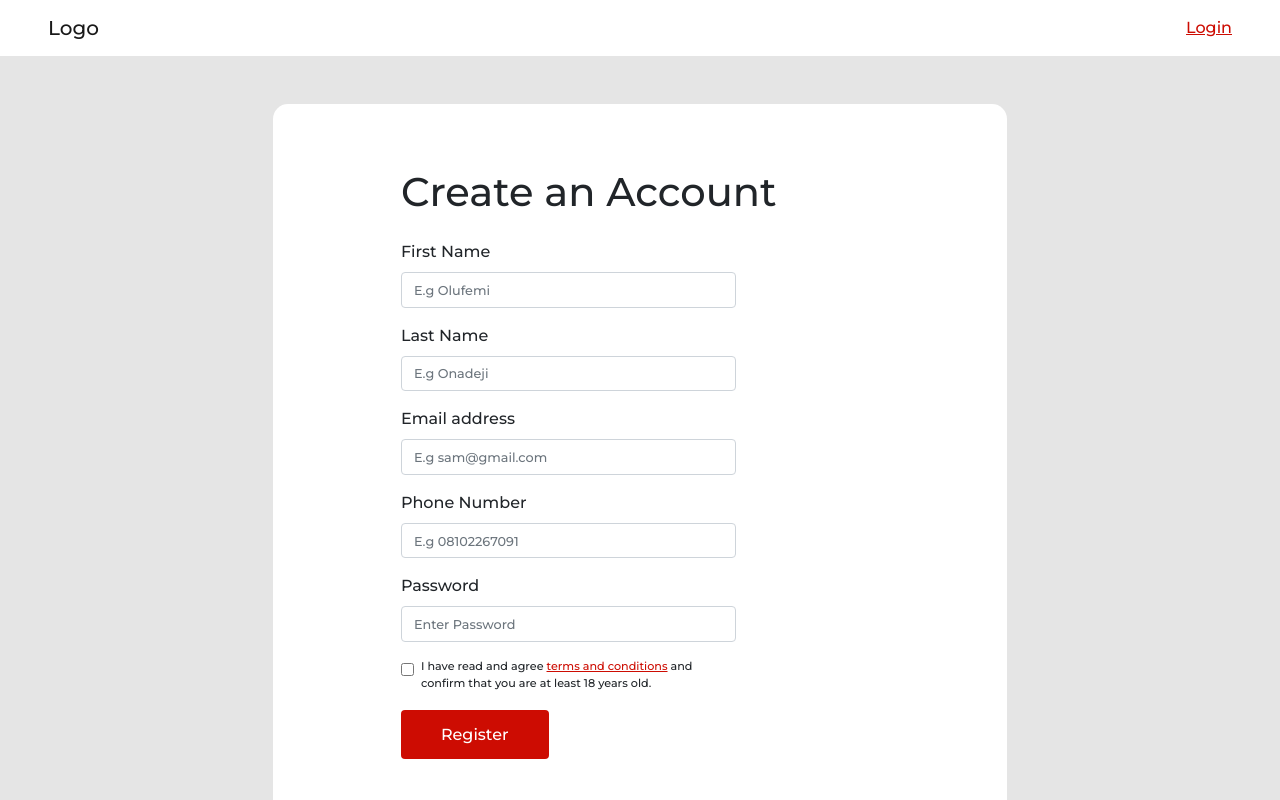
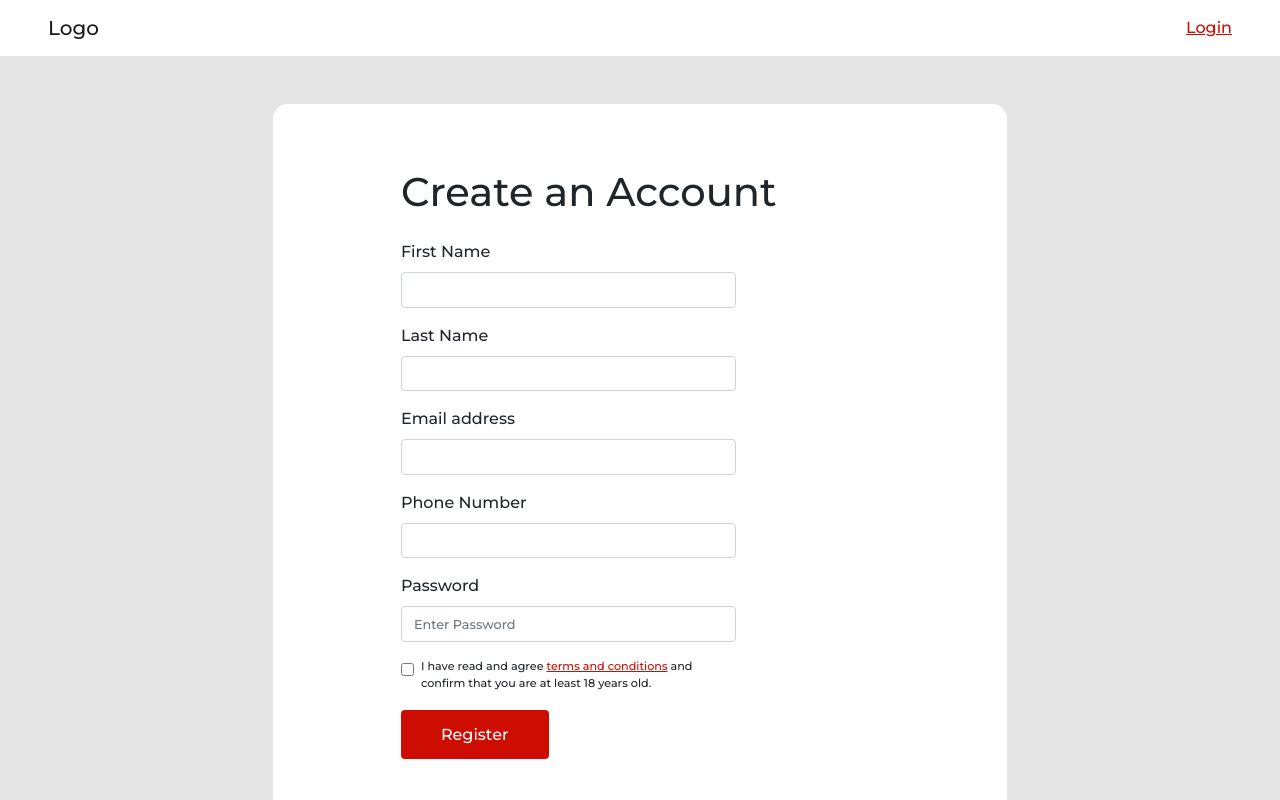
Before and after one commit to CodeAddictx10/Reg-Login, a Vue app: page / in a window 1280 px wide. Built offline with nearby package versions, Linux system fonts and the light colour scheme.

Commit message:
first commit

```diff
--- a/src/views/Auth.vue
+++ b/src/views/Auth.vue
@@ -24,8 +24,6 @@
                                 class="form-control"
                                 id="firstName"
                                 v-model="firstName"
-                                placeholder="E.g Olufemi"
-                                aria-describedby="emailHelp"
                             />
                         </div>
                         <div class="form-group">
@@ -35,8 +33,6 @@
                                 class="form-control"
                                 id="lastName"
                                 v-model="lastName"
-                                placeholder="E.g Onadeji"
-                                aria-describedby="emailHelp"
                             />
                         </div>
                         <div class="form-group">
@@ -48,8 +44,6 @@
                                 v-model="email"
                                 class="form-control"
                                 id="exampleInputEmail1"
-                                placeholder="E.g sam@gmail.com"
-                                aria-describedby="emailHelp"
                             />
                         </div>
                         <div class="form-group">
@@ -59,8 +53,6 @@
                                 class="form-control"
                                 id="phone"
                                 v-model="phone"
-                                placeholder="E.g 08102267091"
-                                aria-describedby="emailHelp"
                             />
                         </div>
                         <div class="form-group">
--- a/src/views/Login.vue
+++ b/src/views/Login.vue
@@ -19,7 +19,6 @@
                                 class="form-control"
                                 id="phone"
                                 v-model="phone"
-                                placeholder="E.g 08102267091"
                             />
                         </div>
 
@@ -28,7 +27,6 @@
                             <input
                                 type="password"
                                 class="form-control"
-                                placeholder="Enter Password"
                                 v-model="password"
                             />
                         </div>
```
